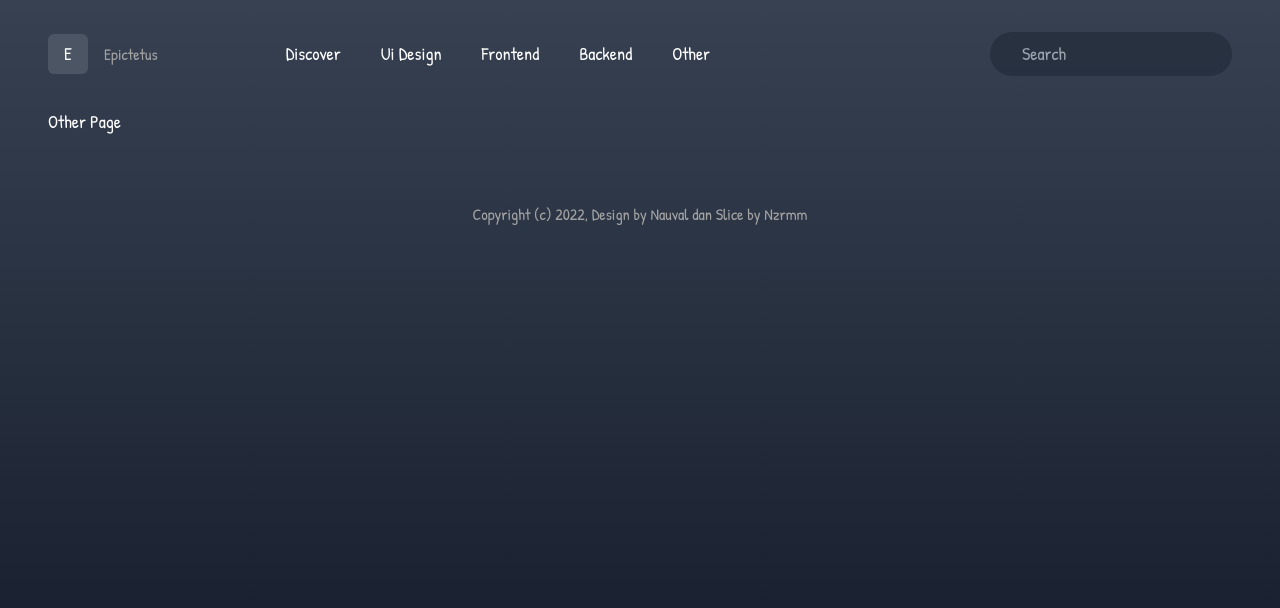
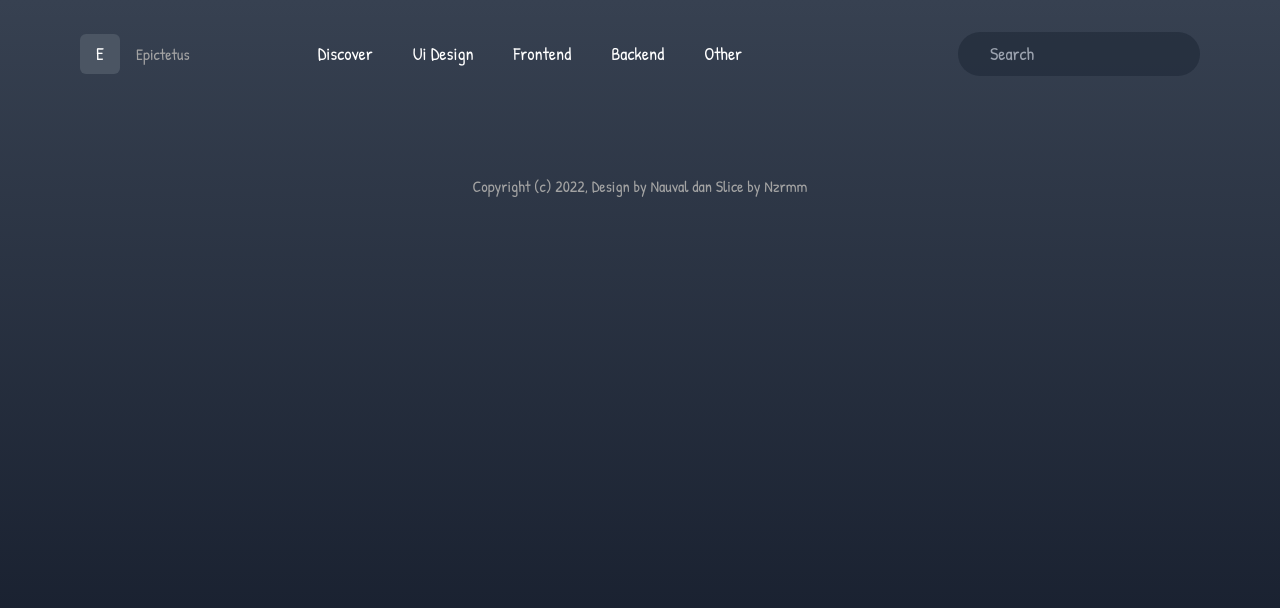
Before and after one commit to nzrmm/slicing-epictetus, a React (Create React App) app: page /other in a window 1280 px wide. Shown: the top 608 px of the page. Built offline with nearby package versions, Linux system fonts and the light colour scheme.

Commit message:
update navbar, remove routing other.js

```diff
--- a/src/App.js
+++ b/src/App.js
@@ -3,7 +3,6 @@ import Discover from './pages/Discover';
 import Uidesign from './pages/Uidesign';
 import Frontend from './pages/Frontend';
 import Backend from './pages/Backend';
-import Other from './pages/Other';
 
 import TheNavbar from './templates/TheNavbar';
 import TheFooter from './templates/TheFooter';
@@ -18,7 +17,6 @@ function App() {
           <Route path="/uidesign" element={<Uidesign />}></Route>
           <Route path="/frontend" element={<Frontend />}></Route>
           <Route path="/backend" element={<Backend />}></Route>
-          <Route path="/other" element={<Other />}></Route>
         </Routes>
         <TheFooter />
       </div>
--- a/src/pages/Other.js
+++ /dev/null
@@ -1,7 +0,0 @@
-export default function Other() {
-  return (
-    <section>
-      <h1>Other Page</h1>
-    </section>
-  );
-}
--- a/src/templates/TheNavbar.js
+++ b/src/templates/TheNavbar.js
@@ -1,6 +1,12 @@
 import { Link } from 'react-router-dom';
+import { useState } from 'react';
 
 export default function TheNav() {
+  const [list, setList] = useState(false);
+
+  function toggleList() {
+    setList(!list);
+  }
   return (
     <nav className="flex-between py-8">
       <div className="flex-center gap-32">
@@ -9,11 +15,45 @@ export default function TheNav() {
           <span>Epictetus</span>
         </div>
         <div className="flex gap-10">
-          <Link to="/">Discover</Link>
-          <Link to="/uidesign">Ui Design</Link>
-          <Link to="/frontend">Frontend</Link>
-          <Link to="/backend">Backend</Link>
-          <Link to="/other">Other</Link>
+          <Link to="/" className="hover:underline">
+            Discover
+          </Link>
+          <Link to="/uidesign" className="hover:underline">
+            Ui Design
+          </Link>
+          <Link to="/frontend" className="hover:underline">
+            Frontend
+          </Link>
+          <Link to="/backend" className="hover:underline">
+            Backend
+          </Link>
+          <div className="relative">
+            <button className="hover:underline" onClick={toggleList}>
+              Other
+            </button>
+            {list && (
+              <div className="absolute left-0 top-8 grid w-48 overflow-hidden rounded-md bg-dark-800">
+                <Link
+                  to="/"
+                  onClick={toggleList}
+                  className="border-b border-neutral-600/40 px-6 py-3 hover:bg-dark-500">
+                  Internet
+                </Link>
+                <Link
+                  to="/"
+                  onClick={toggleList}
+                  className="border-b border-neutral-600/40 px-6 py-3 hover:bg-dark-500">
+                  Books
+                </Link>
+                <Link
+                  to="/"
+                  onClick={toggleList}
+                  className="border-b border-neutral-600/40 px-6 py-3 hover:bg-dark-500">
+                  Open Source
+                </Link>
+              </div>
+            )}
+          </div>
         </div>
       </div>
       <div>
--- a/tailwind.config.js
+++ b/tailwind.config.js
@@ -9,6 +9,7 @@ module.exports = {
         md: '2rem',
         xl: '3rem',
         lg: '4rem',
+        xl: '5rem',
       },
     },
     fontFamily: {
```
